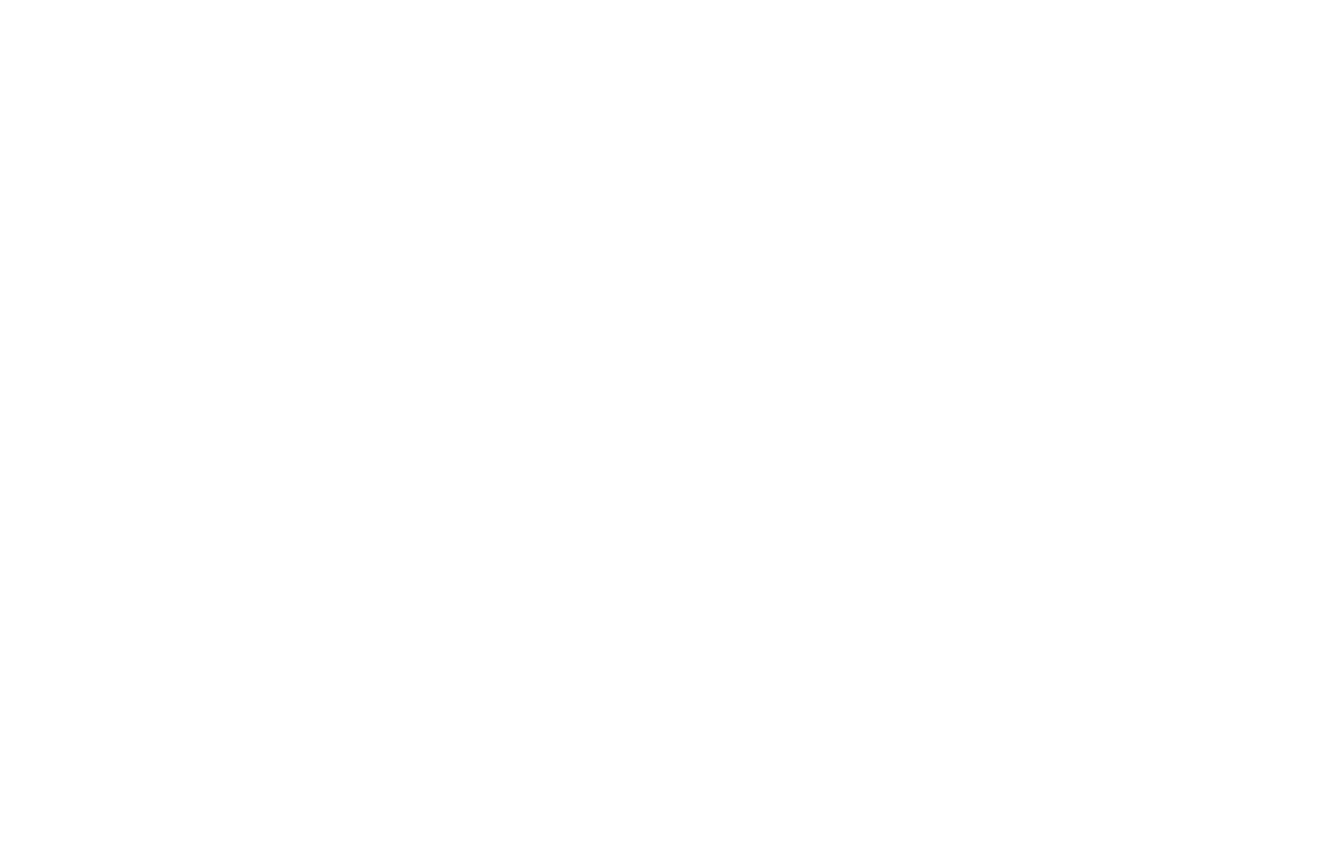
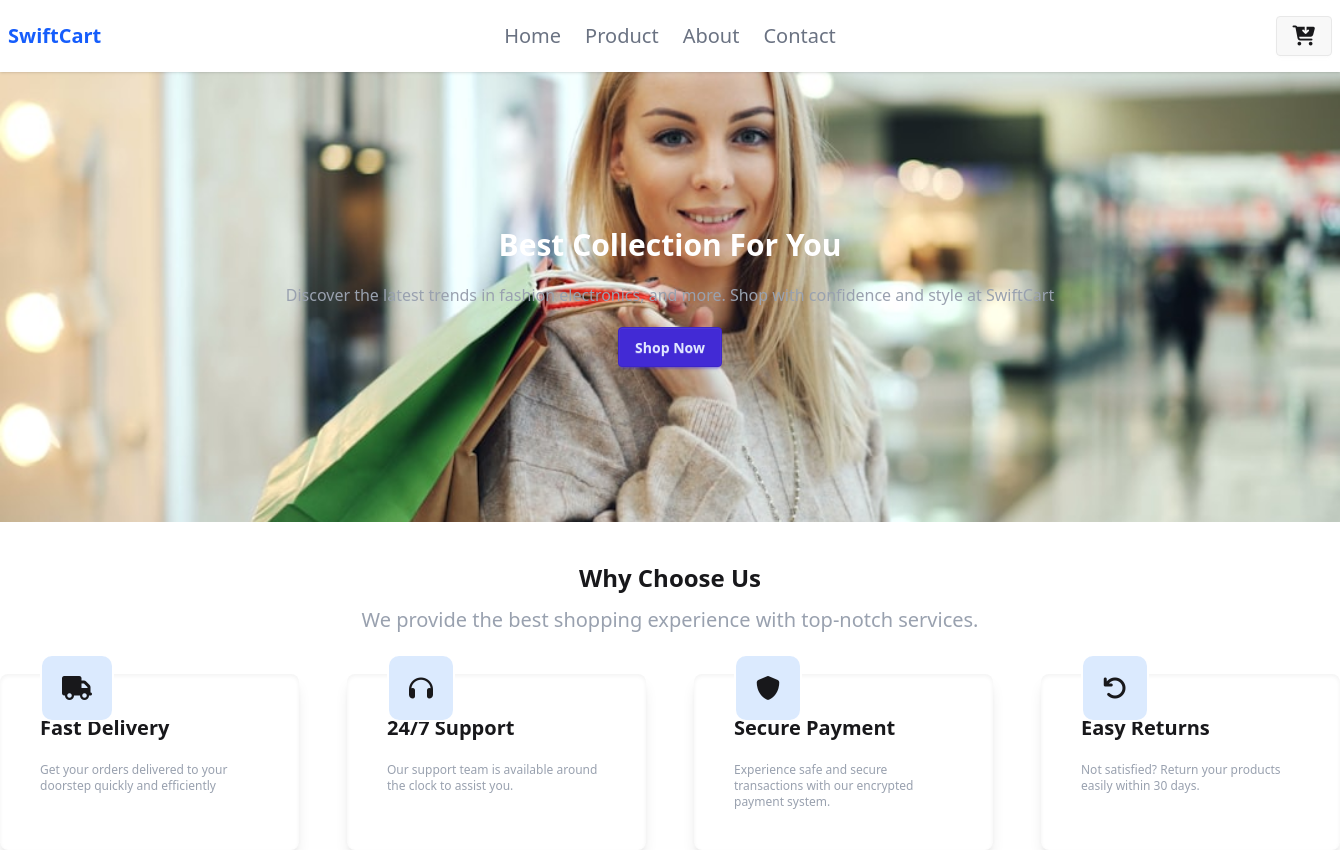
Before and after one commit to jyoti-prokash/assignment-restart, a plain HTML site: page HTML/index.html in a window 1280 px wide. Shown: the whole page, 1340 px wide, since content can reach past the window. Before the commit the page ends 800 px from the top, so only its background shows below. Drawn offline with nearby package versions, Linux system fonts and the light colour scheme.

Commit message:
added navbar , hero and why choose us section

```diff
--- a/HTML/index.html
+++ b/HTML/index.html
@@ -3,9 +3,99 @@
 <head>
     <meta charset="UTF-8">
     <meta name="viewport" content="width=device-width, initial-scale=1.0">
-    <title>Document</title>
+    <title>SwiftCart</title>
+    <!-- tailwind config -->
+    <script src="https://cdn.jsdelivr.net/npm/@tailwindcss/browser@4"></script>
+    <!-- daisyUI config-->
+    <link href="https://cdn.jsdelivr.net/npm/daisyui@5" rel="stylesheet" type="text/css" />
+    <script src="https://cdn.jsdelivr.net/npm/@tailwindcss/browser@4"></script>
+    <!-- fontawesome CDN -->
+    <script src="https://kit.fontawesome.com/41ecff1ae2.js" crossorigin="anonymous"></script>
 </head>
-<body>
+<body class="lg:w-[1340px] mx-auto">
+    <header>
+            <nav>
+                <div class="navbar bg-base-100 shadow-sm">
+                    <div class="navbar-start">
+                      <div class="dropdown">
+                        <div tabindex="0" role="button" class="btn btn-ghost lg:hidden">
+                          <svg xmlns="http://www.w3.org/2000/svg" class="h-5 w-5" fill="none" viewBox="0 0 24 24" stroke="currentColor"> <path stroke-linecap="round" stroke-linejoin="round" stroke-width="2" d="M4 6h16M4 12h8m-8 6h16" /> </svg>
+                        </div>
+                        <ul
+                          tabindex="-1"
+                          class="menu menu-sm dropdown-content bg-base-100 rounded-box z-1 mt-3 w-52 p-2 shadow">
+                          <li class="text-xl text-gray-500"><a>Home</a></li>
+                          <li class="text-xl text-gray-500"><a>Product</a></li>
+                          <li class="text-xl text-gray-500"><a>About</a></li>
+                          <li class="text-xl text-gray-500"><a>Contact</a></li>
+                        </ul>
+                      </div>
+                      <a class="text-blue-600 font-bold text-xl">SwiftCart</a>
+                    </div>
+                    <div class="navbar-center hidden lg:flex">
+                      <ul class="menu menu-horizontal px-1">
+                        <li class="text-xl text-gray-500"><a>Home</a></li>
+                        <li class="text-xl text-gray-500"><a>Product</a></li>
+                        <li class="text-xl text-gray-500"><a>About</a></li>
+                        <li class="text-xl text-gray-500"><a>Contact</a></li>
+                      </ul>
+                    </div>
+                    <div class="navbar-end">
+                      <a class="btn"><i class="fa-solid fa-cart-arrow-down text-xl"></i></a>
+                    </div>
+                  </div>
+            </nav>
+    </header>
+    <!-- hero section -->
+    <section class="hero bg-[url('../Assets/banner-image.png')] lg:h-[450px] flex items-center justify-center">
+        <div class="space-y-5 text-center p-10">
+            <h2 class=" text-2xl lg:text-3xl font-bold text-white">Best Collection For You</h2>
+            <p class="text-gray-400 font-xl">Discover the latest trends in fashion electronics, and more. Shop with confidence and style at SwiftCart</p>
+            <button class="btn btn-primary">Shop Now</button>
+        </div>
+    </section>
+    <!-- why choose us section -->
+    <section>
+            <div class="text-center space-y-3 my-10">
+                <h2 class="text-2xl font-bold">Why Choose Us</h2>
+                <p class="text-xl font-normal text-gray-400">We provide the best shopping experience with top-notch services.</p>
+            </div>
+            <div class="grid grid-cols-1 md:grid-cols-2 lg:grid-cols-4 gap-12">
+                <!-- card -->
+                <div class="relative card inset-shadow-sm shadow-lg p-10 space-y-5">
+                    <div class="absolute lg:bottom-22 bottom-22 left-10 mb-10">
+                        <p><i class="fa-solid fa-truck text-2xl bg-blue-100 p-5 rounded-xl border-2 border-white"></i></p>
+                    </div>
+                    <p class="font-semibold text-xl">Fast Delivery</p>
+                    <p class="text-xs text-gray-400">Get your orders delivered to your doorstep quickly and efficiently</p>
+                </div>
+                <div class="relative card inset-shadow-sm shadow-lg p-10 space-y-5">
+                    <div class="absolute lg:bottom-22 bottom-18 left-10 mb-10">
+                        <p><i class="fa-solid fa-headphones text-2xl bg-blue-100 p-5 rounded-xl border-2 border-white"></i></p>
+                    </div>
+                    <p class="font-semibold text-xl">24/7 Support</p>
+                    <p class="text-xs text-gray-400">Our support team is available around the clock to assist you.</p>
+                </div>
+                <div class="relative card inset-shadow-sm shadow-lg p-10 space-y-5">
+                    <div class="absolute lg:bottom-22 bottom-22 left-10 mb-10">
+                        <p><i class="fa-solid fa-shield text-2xl bg-blue-100 p-5 rounded-xl border-2 border-white"></i></p>
+                    </div>
+                    <p class="font-semibold text-xl">Secure Payment</p>
+                    <p class="text-xs text-gray-400">Experience safe and secure transactions with our encrypted payment system.</p>
+                </div>
+                <div class="relative card inset-shadow-sm shadow-lg p-10 space-y-5">
+                    <div class="absolute lg:bottom-22 bottom-18 left-10 mb-10">
+                        <p><i class="fa-solid fa-arrow-rotate-left text-2xl bg-blue-100 p-5 rounded-xl border-2 border-white"></i></p>
+                    </div>
+                    <p class="font-semibold text-xl">Easy Returns</p>
+                    <p class="text-xs text-gray-400">Not satisfied? Return your products easily within 30 days.</p>
+                </div>
+            </div>
+    </section>
+    <!-- Trending section -->
+     <section>
+
+     </section>
         <script src="../JS/script.js"></script>
 </body>
 </html>
```
Also changed, not shown: tailwind.config.js (added).
